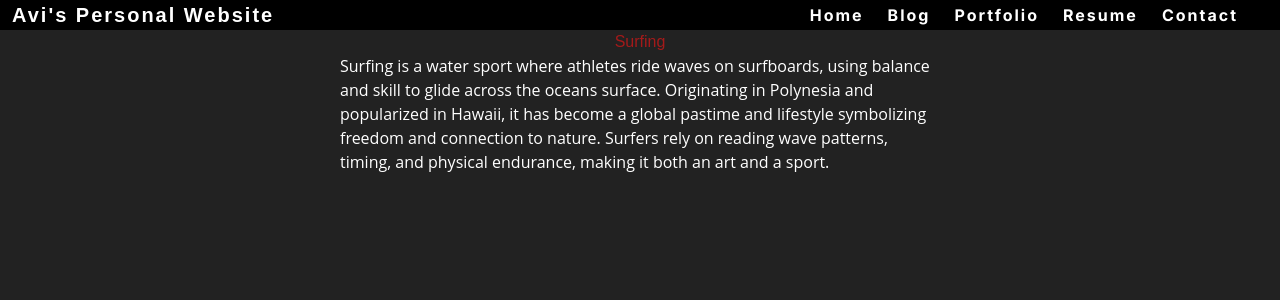
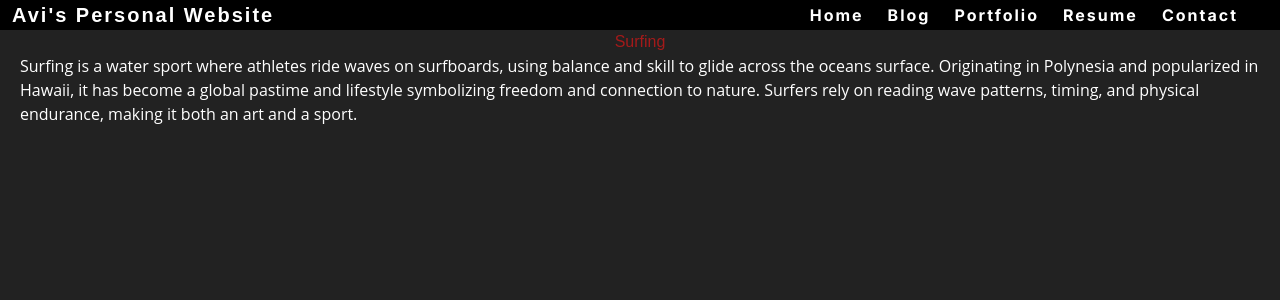
Before and after one commit to ASabadosh/bootcamp-project-2025, a Next.js app in the folder milestone-3/: page /surfing in a window 1280 px wide. Shown: the top 300 px of the page. Built offline with nearby package versions, Linux system fonts and the light colour scheme.

Commit message:
feat: added content_title and css

```diff
--- a/milestone-3/app/blog/page.tsx
+++ b/milestone-3/app/blog/page.tsx
@@ -33,6 +33,7 @@ export default async function BlogPage() {
       slug={blog.slug}
       comments={blog.comments}
       content={blog.content}
+      content_title = {blog.content_title}
 
       />
 		)}
--- a/milestone-3/app/globals.css
+++ b/milestone-3/app/globals.css
@@ -55,7 +55,7 @@ a {
 }
 
 /* blog pages*/
-.baseball_paragraph, .surfing_paragraph{
+.blog_paragraph{
   max-width: 600px;
 }
 
```
